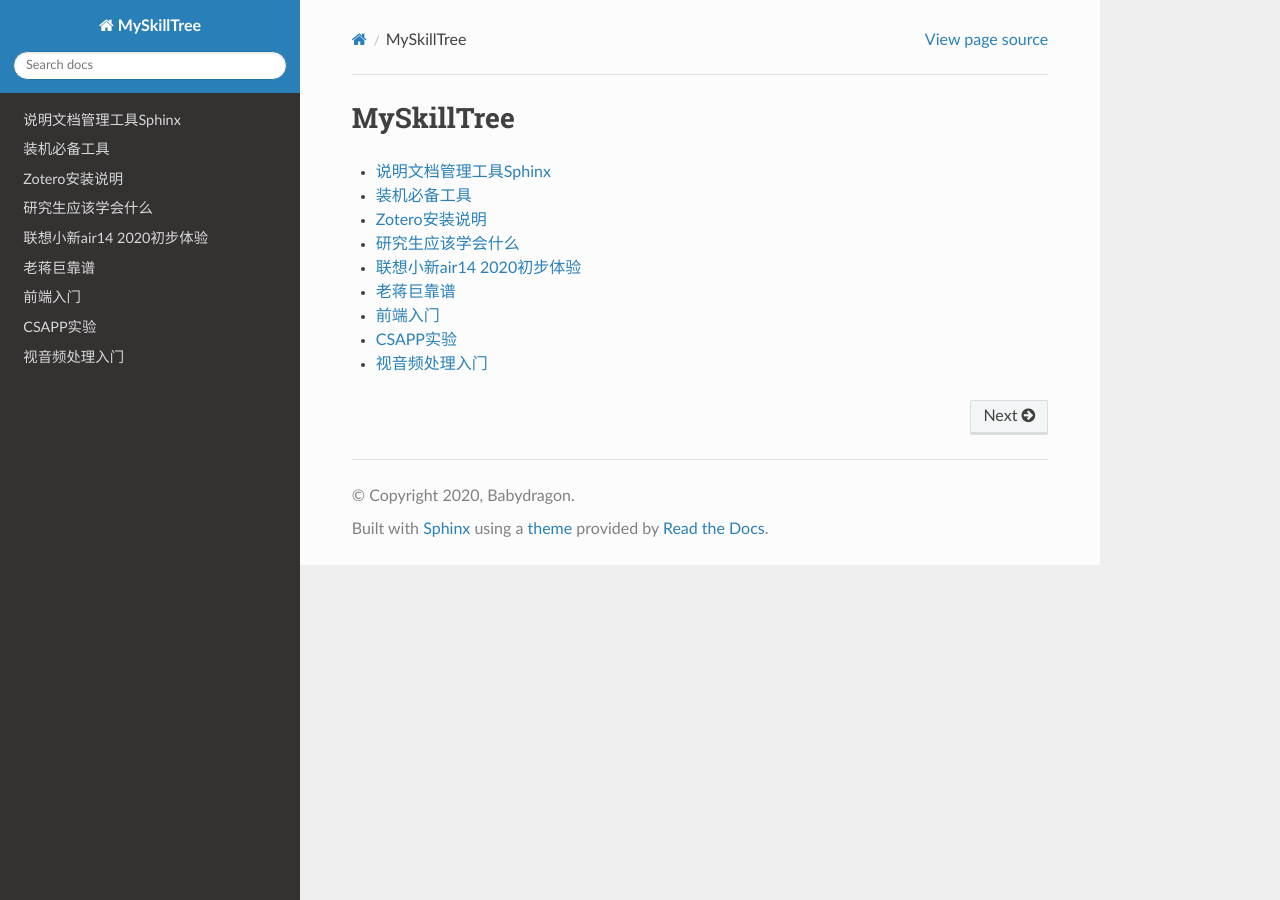
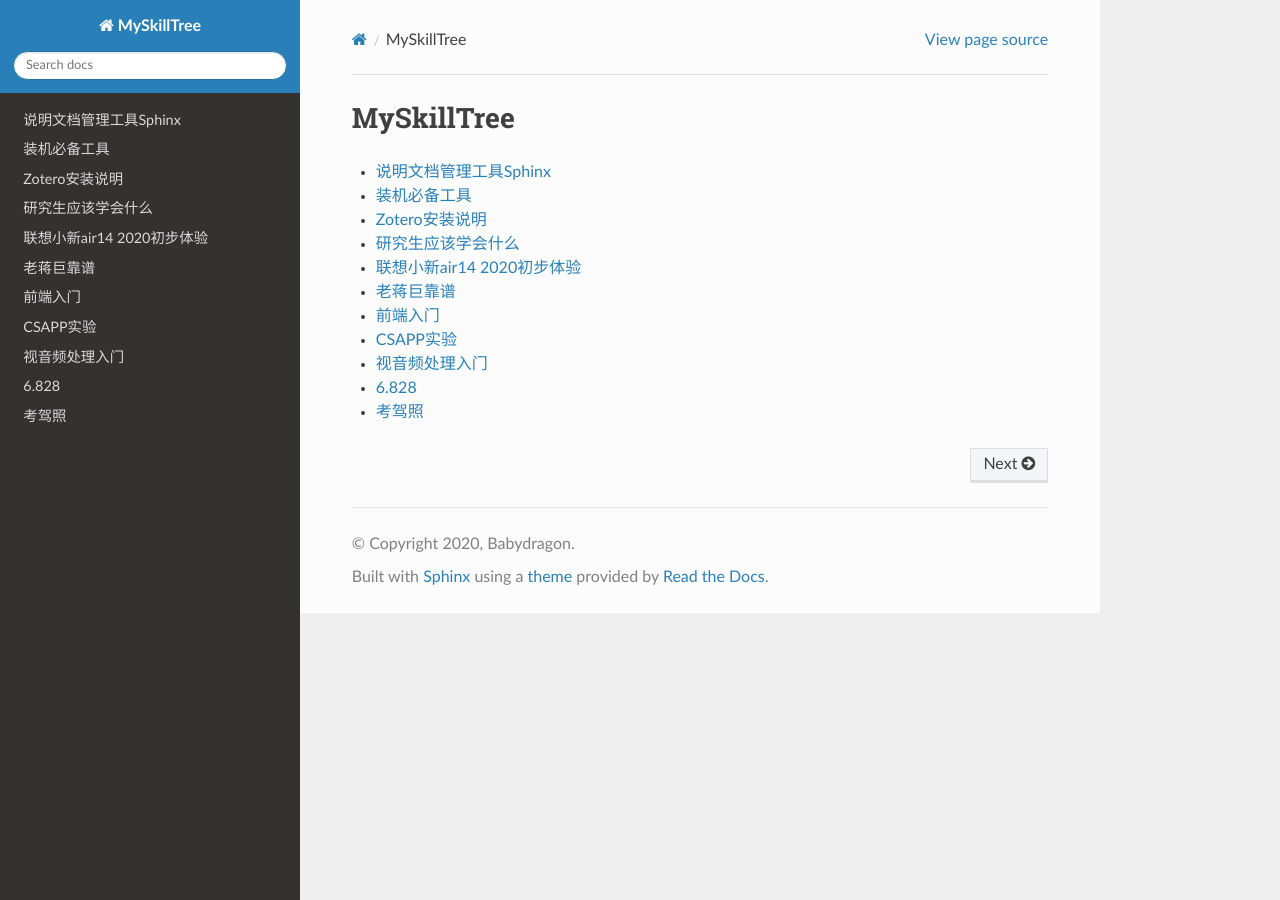
Before and after one commit to baolintian/MyDoc, a Sphinx documentation site: the page built from docs/source/index.rst, in a window 1280 px wide. Built offline with Sphinx 7.4.7 and the Read the Docs theme 2.0.0, drawn with Linux system fonts in a browser that asks for light colours; pages that are not in the unit, such as notebooks, are missing from menus.

Commit message:
add 科目三

```diff
--- a/docs/source/index.rst
+++ b/docs/source/index.rst
@@ -15,4 +15,6 @@ MySkillTree
    7_learn_html
    8_csapp
    9_AV_process
+   10_6.828
+   11_driving
    15_面经准备
```
